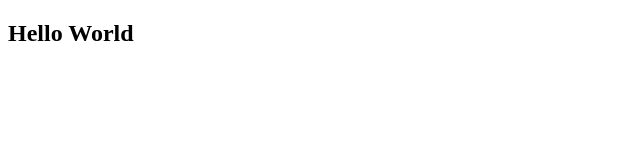
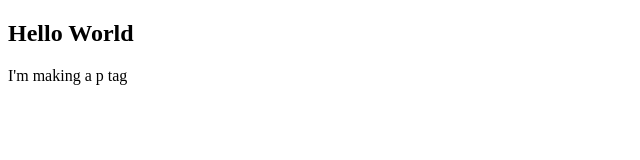
Before and after one commit to tylerboFS/myRepo, a plain HTML site: page index.html in a window 1280 px wide. Shown: the whole page, without its empty margins (0-640 px from the left). Drawn offline with Linux system fonts and the light colour scheme.

Commit message:
made change to index.html

```diff
--- a/index.html
+++ b/index.html
@@ -7,5 +7,6 @@
   </head>
   <body>
     <h2>Hello World</h2>
+    <p>I'm making a p tag</p>
   </body>
 </html>
```
